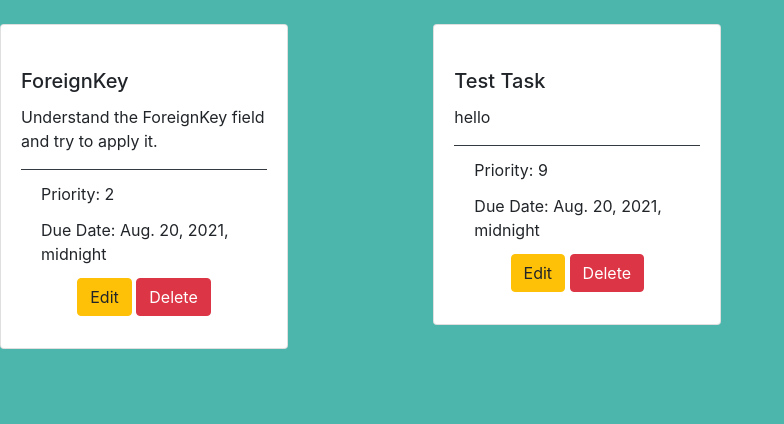
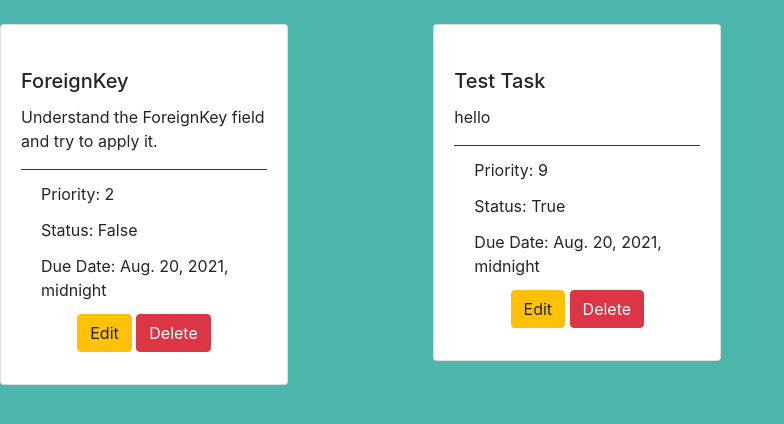
Before and after one commit to VismayVora/ToDoApp, a Django app: page / in a window 1280 px wide. Shown: the part 76-500 px from the top of the page, without its empty margins (0-784 px from the left). Run offline with Django 3.2, Linux system fonts and the light colour scheme; data comes from the database, SQL or seed files in the repository; both versions use the stored data as it was after the commit; some libraries are stand-ins or nearby versions.

Commit message:
Added status indication in Home

```diff
--- a/ToDoApp_Project/ToDoApp/templates/ToDoApp/task_list.html
+++ b/ToDoApp_Project/ToDoApp/templates/ToDoApp/task_list.html
@@ -24,6 +24,7 @@ integrity="sha384-ggOyR0iXCbMQv3Xipma34MD+dH/1fQ784/j6cY/iJTQUOhcWr7x9JvoRxT2MZw
     <p class="card-text">{{ task.description }}</p>
    <div class="card-footer bg-transparent border-dark">
    <p class="card-title">Priority: {{task.priority_no}}</p>
+   <p class="card-title">Status: {{task.status}}</p>
    <p class="card-title">Due Date: {{task.duedate}}</p>
    <center>
        <a href="update/{{task.id}}" class="btn btn-warning" id = '{{task.id}}'>Edit</a>
```
Also changed, not shown: ToDoApp_Project/db.sqlite3.
